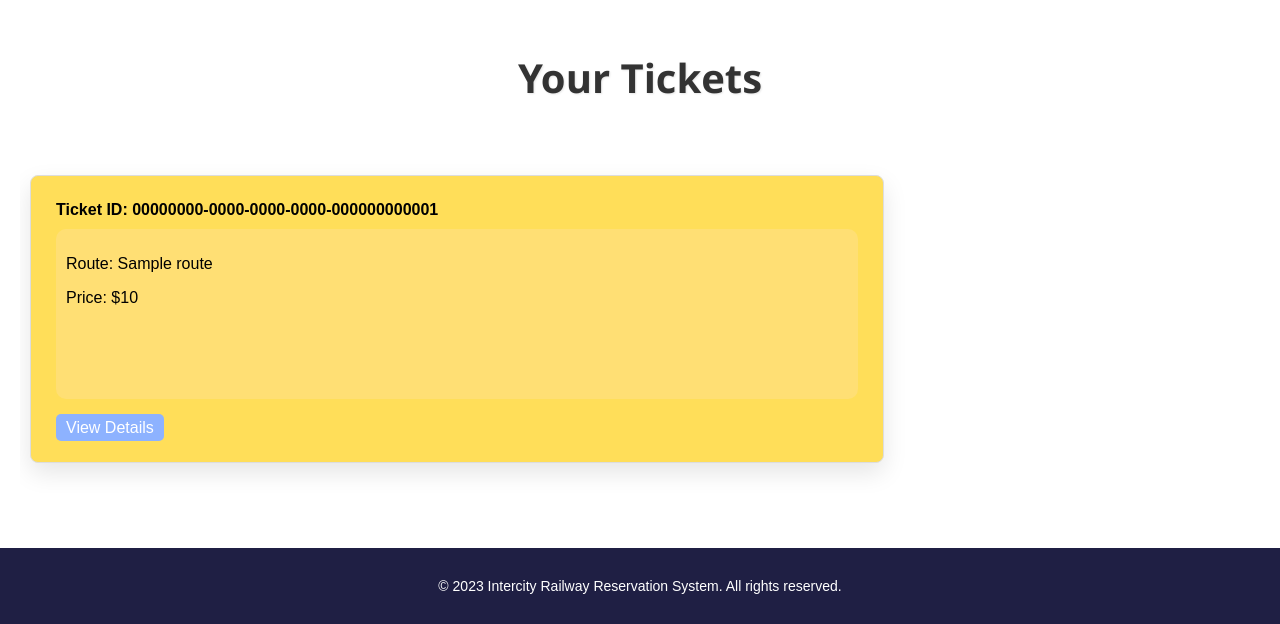
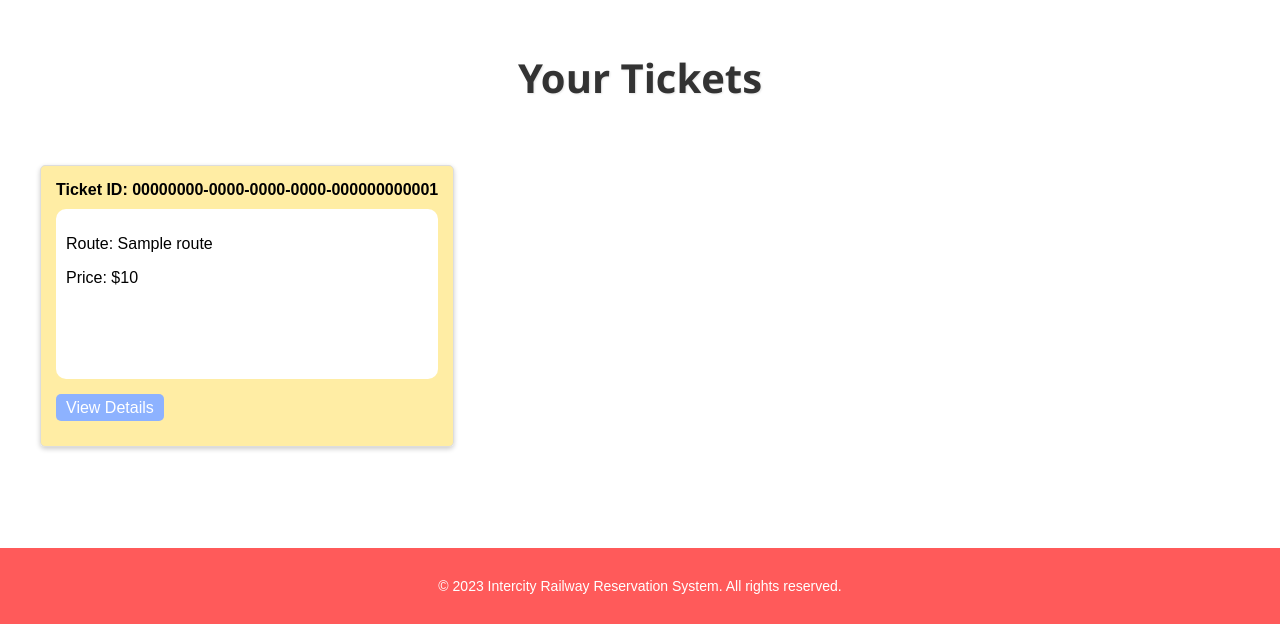
Before and after one commit to Jwizzed/IntercityRailwayReservationSystem, a Django app: page /railway/tickets/ in a window 1280 px wide. Shown: the part 176-800 px from the top of the page. Run offline with Django 4.2, Linux system fonts and the light colour scheme; a user stored in the database is signed in; tables that the repository leaves empty hold one stand-in row (values such as "Sample post").

Commit message:
modify card

```diff
--- a/railway/static/railway/styles.css
+++ b/railway/static/railway/styles.css
@@ -294,16 +294,15 @@ th {
 .card-container {
     display: flex;
     overflow-x: auto;
-    padding: 10px;
 }
 
 .ticket-card {
+    margin: 20px 20px;
     background-color: rgba(255, 222, 89, 0.55);
     border: 1px solid #ddd;
     border-radius: 5px;
     padding: 15px;
-    margin-right: 15px;
-    min-width: 200px;
+    min-width: 250px;
     min-height: 250px;
     box-shadow: 0 2px 5px rgba(0,0,0,0.2);
 }
@@ -313,7 +312,7 @@ th {
 }
 
 .card-body {
-    background-color: rgba(255, 224, 138, 0.55);
+    background-color: rgb(255, 255, 255);
     border: 0px solid #ddd;
     border-radius: 10px;
     min-height: 150px;
@@ -329,18 +328,6 @@ th {
     color: #ffffff;
     text-decoration: none;
     /* Add more styles for the link if needed */
-}
-
-.ticket-card {
-    background: #FFDE59;
-    width: 70%;
-    margin: 20px 0;
-    border-radius: 8px;
-    box-shadow: 0 10px 25px rgba(0, 0, 0, 0.1);
-    padding: 25px;
-    box-sizing: border-box;
-    position: relative;
-    overflow: hidden;
 }
 
 
@@ -401,7 +388,7 @@ th {
 
 /* Footer Styles */
 footer {
-   background-color: #1f1f44; /* Dark background */
+   background-color: #ff5a5a; /* Dark background */
     color: #fff; /* White text color */
     text-align: center; /* Center align text */
     padding: 20px 0; /* Padding for top and bottom */
```
